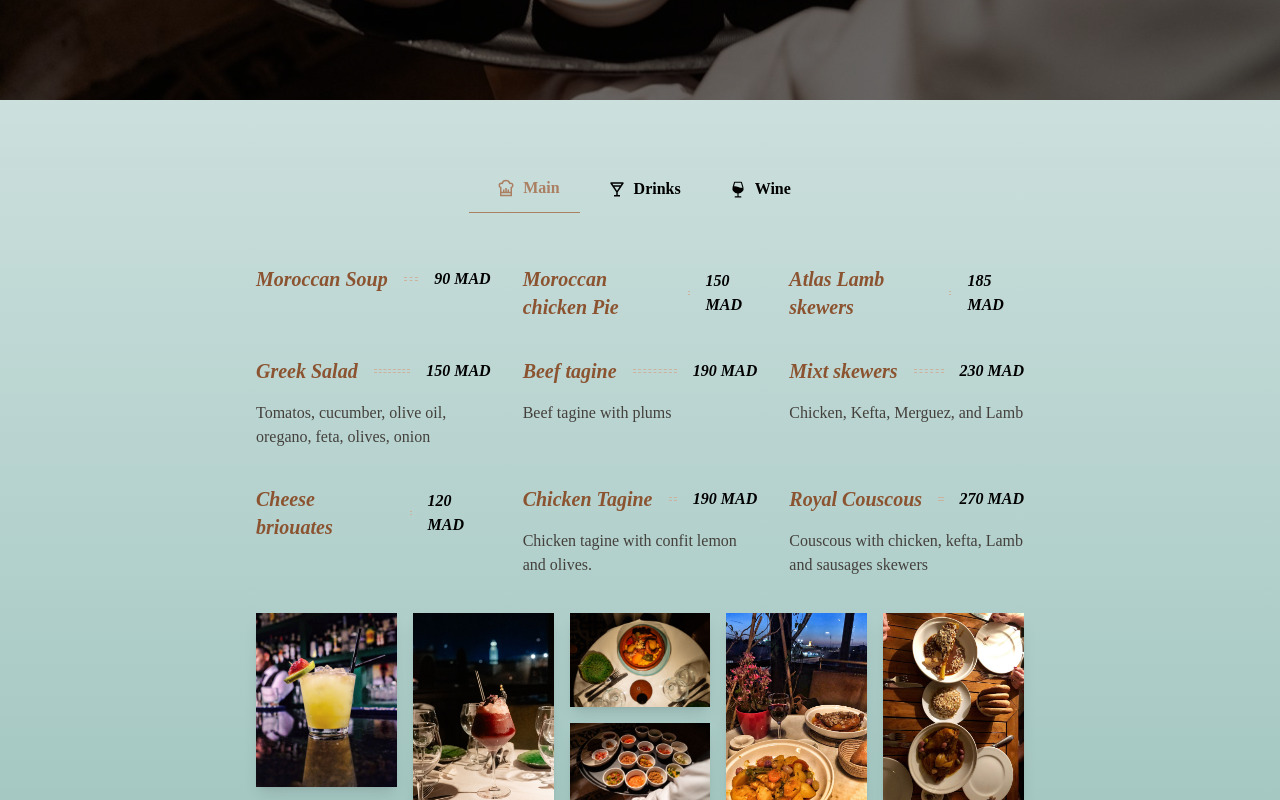
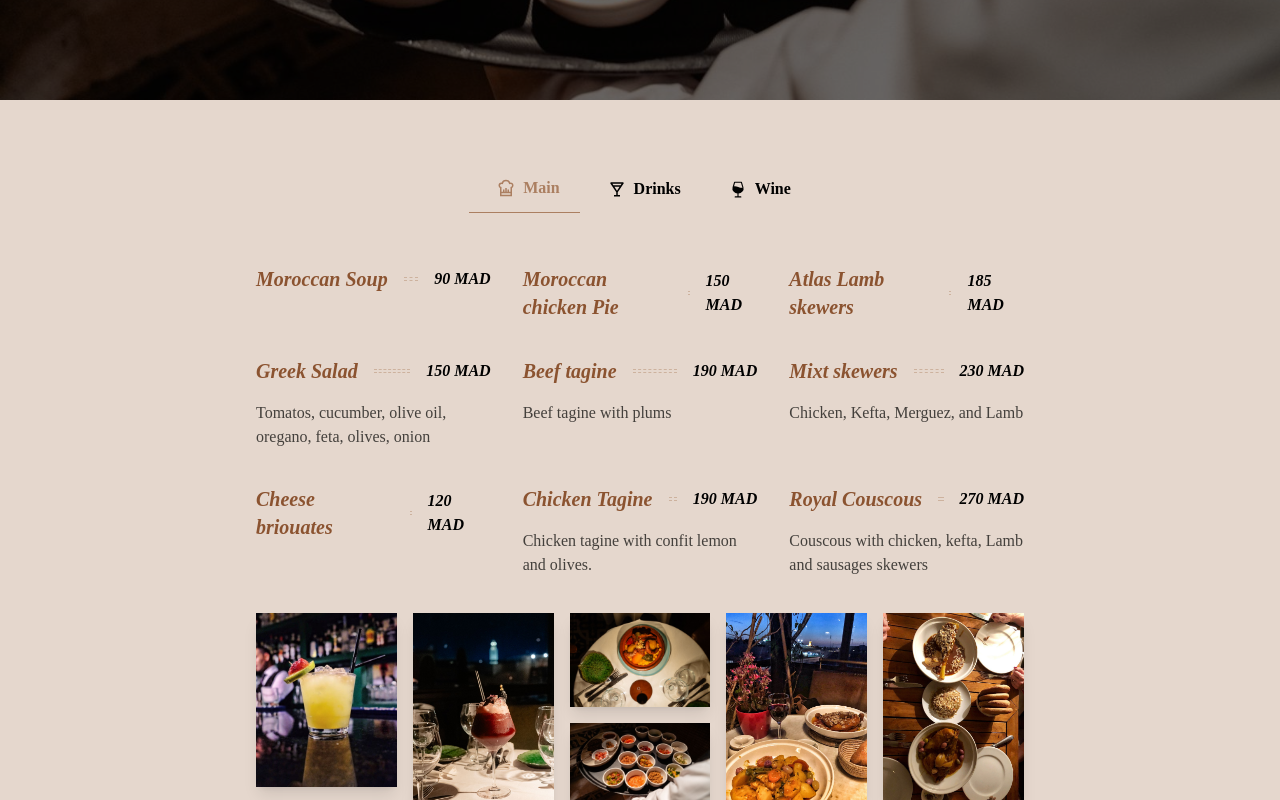
Before and after one commit to Youssef97dev/le_salama_V2, a Next.js app: page /menu in a window 1280 px wide. Shown: the part 420-1220 px from the top of the page. Built offline with nearby package versions, Linux system fonts and the light colour scheme.

Commit message:
menu color

```diff
--- a/src/app/menu/components/Gallery.jsx
+++ b/src/app/menu/components/Gallery.jsx
@@ -1,7 +1,7 @@
 import Image from "next/image";
 
 const images = [
-  "/assets/images/plats/plat1.png",
+  "/assets/images/plats/plat1.jpg",
   "/assets/images/plats/plat2.jpg",
   "/assets/images/plats/plat3.jpg",
   "/assets/images/plats/plat4.jpg",
--- a/src/app/menu/page.jsx
+++ b/src/app/menu/page.jsx
@@ -10,7 +10,7 @@ const NavbarMiddle = dynamic(() => import("@/components/NavbarMiddle"), {
 
 const page = () => {
   return (
-    <div className=" !bg-gradient-to-b from-secondary_1 to-secondary_5">
+    <div className="">
       <NavbarMiddle />
       <Hero />
       <Menu />
--- a/src/components/About.jsx
+++ b/src/components/About.jsx
@@ -54,7 +54,7 @@ const About = () => {
         </div>
         <div className="w-full h-[90%] self-start ">
           <Image
-            src="/assets/images/salama_15.jpg"
+            src="/assets/images/lesalama_3.jpeg"
             alt="le salama 2"
             width={400}
             height={400}
```
Also changed, not shown: public/assets/images/plats/plat1.PNG (deleted), public/assets/images/plats/plat1.jpg (added).
